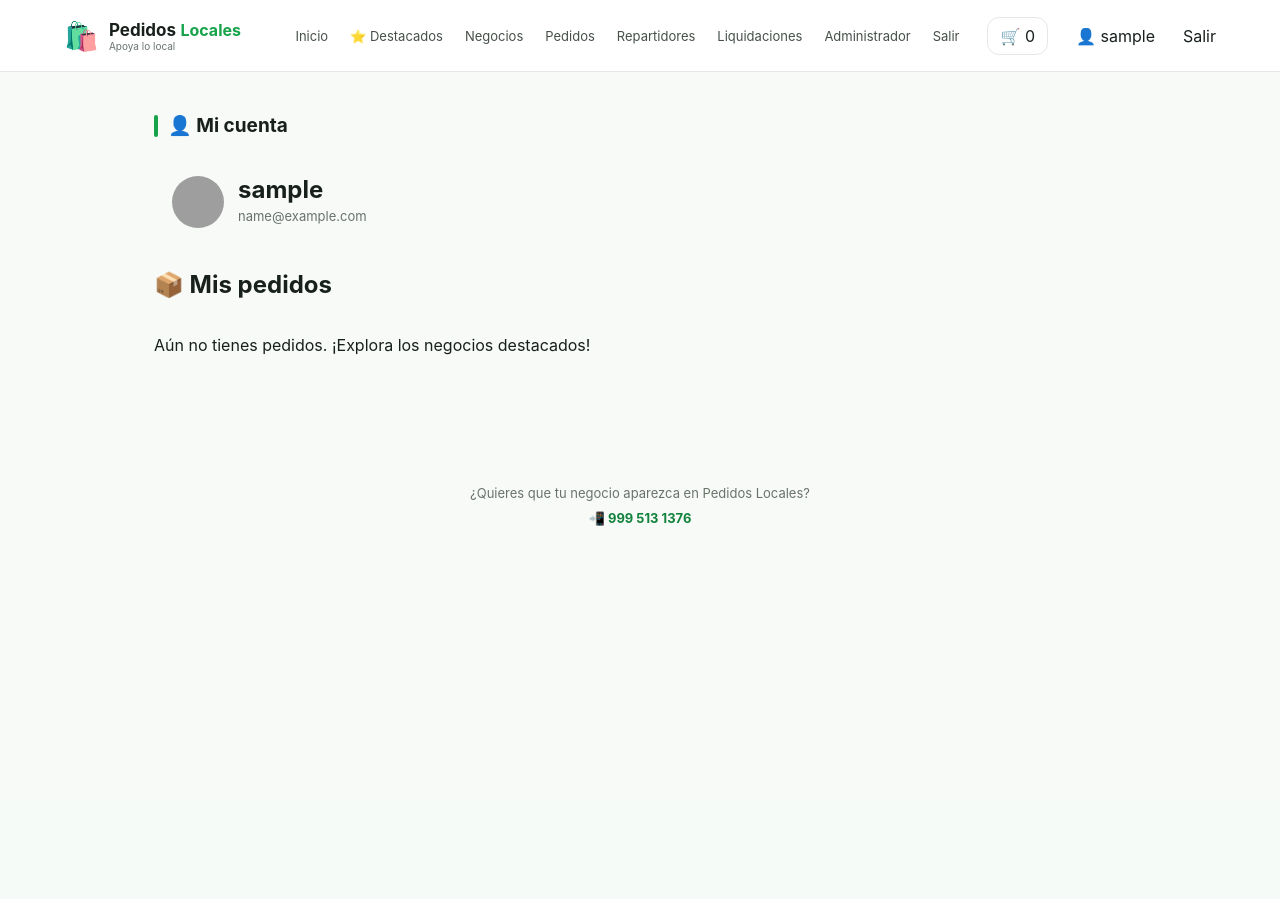
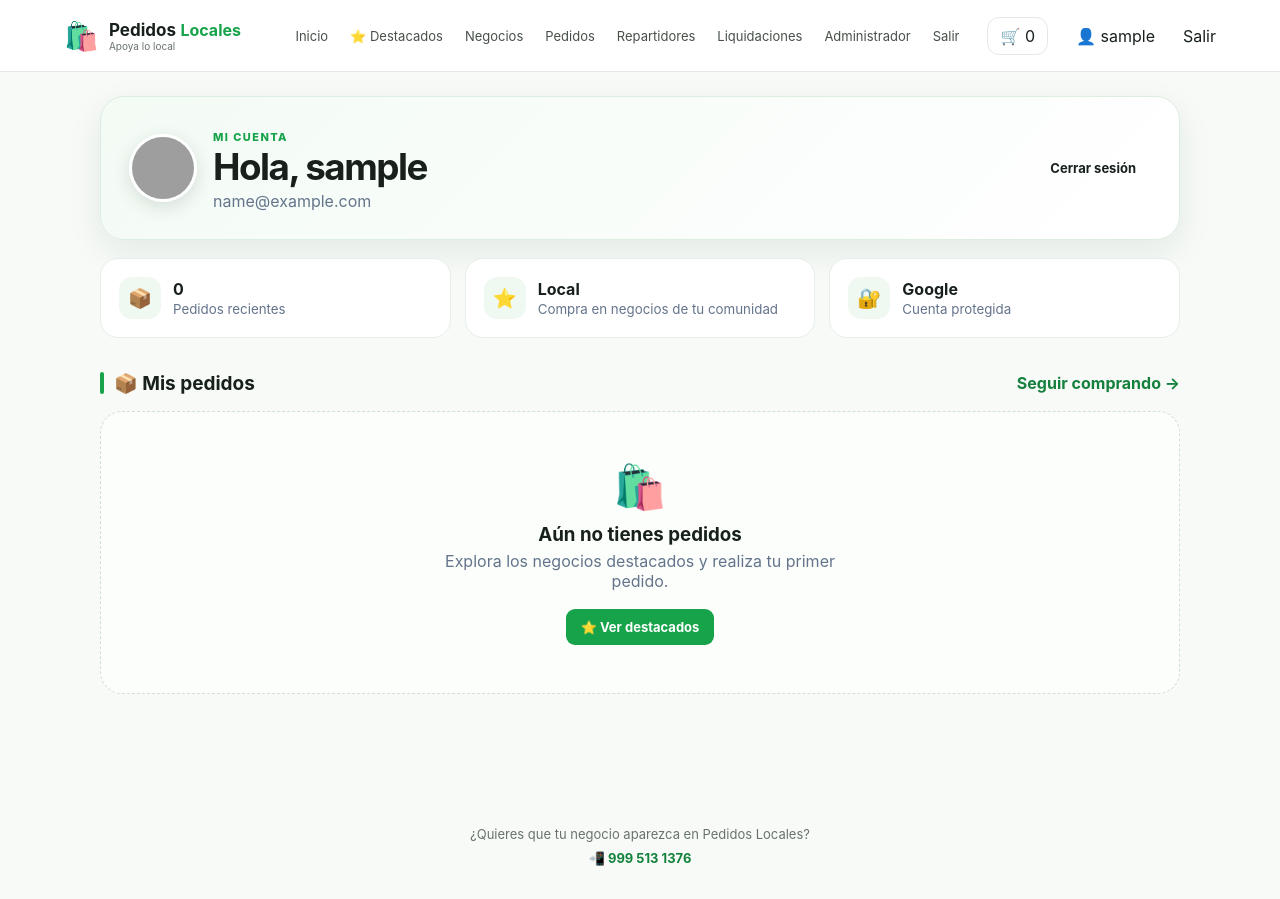
Before and after one commit to hugoapps89/pedidos-locales, a Flask app: page /cuenta in a window 1280 px wide. Before the commit the page ends 526 px from the top, so only its background shows below. Run offline with Flask 3, Linux system fonts and the light colour scheme; the visitor is signed in with stand-in values (Sample User, id 1); data comes from the database, SQL or seed files in the repository; data that the repository does not hold is empty; some libraries are stand-ins or nearby versions; grey boxes are pictures that could not be loaded.

Commit message:
Mejora interfaz de cuenta y negocios destacados

```diff
--- a/static/css/animations.css
+++ b/static/css/animations.css
@@ -68,3 +68,45 @@
   from { opacity: 0; transform: translateY(8px) scale(.985); }
   to { opacity: 1; transform: translateY(0) scale(1); }
 }
+
+/* UI moderna: cuenta + prioridad visual para destacados */
+.account-page{max-width:1120px;margin:0 auto;padding:24px 20px 60px}
+.account-header{display:flex;align-items:center;justify-content:space-between;gap:20px;padding:28px;border-radius:24px;background:linear-gradient(135deg,#f3fbf5,#fff);border:1px solid #dceee0;box-shadow:0 12px 35px rgba(20,45,28,.08)}
+.account-profile{display:flex;align-items:center;gap:16px}
+.account-profile h1{margin:3px 0 4px;font-size:clamp(1.7rem,4vw,2.3rem)}
+.account-profile p{margin:0;color:#64748b}
+.account-avatar{width:68px;height:68px;border-radius:50%;object-fit:cover;border:3px solid #fff;box-shadow:0 5px 18px rgba(20,45,28,.14)}
+.account-avatar-fallback{display:grid;place-items:center;background:#e8f5eb;font-size:1.8rem}
+.account-logout{white-space:nowrap}
+.account-summary{display:grid;grid-template-columns:repeat(3,1fr);gap:14px;margin:18px 0 34px}
+.account-stat{display:flex;align-items:center;gap:12px;padding:18px;border-radius:18px;background:#fff;border:1px solid #e7eee9}
+.account-stat>span{width:42px;height:42px;display:grid;place-items:center;border-radius:13px;background:#f0f8f2;font-size:1.2rem}
+.account-stat strong,.account-stat small{display:block}
+.account-stat small{margin-top:2px;color:#64748b}
+.account-orders .section-title{margin-bottom:16px}
+.account-back{color:#15803d;font-weight:700;text-decoration:none}
+.account-order-list{display:grid;gap:12px}
+.account-order-card{display:grid;grid-template-columns:auto 1fr auto;align-items:center;gap:16px;padding:18px;border:1px solid #e6ece8;border-radius:18px;background:#fff;box-shadow:0 6px 22px rgba(20,45,28,.055)}
+.order-icon{width:48px;height:48px;display:grid;place-items:center;border-radius:14px;background:#f0f8f2;font-size:1.35rem}
+.order-top{display:flex;align-items:center;gap:8px;flex-wrap:wrap}
+.order-number{font-size:.76rem;font-weight:800;letter-spacing:.04em;color:#64748b}
+.order-status{padding:4px 9px;border-radius:999px;background:#eaf7ed;color:#15803d;font-size:.72rem;font-weight:800}
+.order-main h3{margin:5px 0 2px}.order-main p{margin:0;color:#64748b;font-size:.88rem}
+.order-total{text-align:right}.order-total strong{display:block;margin-bottom:8px;font-size:1.08rem}
+.account-empty{padding:48px 20px;text-align:center;border:1px dashed #cfe1d3;border-radius:22px;background:#fbfefb}
+.account-empty>div{font-size:2.7rem}.account-empty h3{margin:10px 0 5px}.account-empty p{margin:0 auto 18px;max-width:440px;color:#64748b}
+#destacados{position:relative;scroll-margin-top:90px;padding-top:8px}
+#destacados .section-title h2{font-size:clamp(1.45rem,3vw,2rem)}
+#destacados .business-grid{grid-template-columns:repeat(auto-fit,minmax(300px,1fr));gap:20px}
+#destacados .business-card{border:1px solid #d9eadc;box-shadow:0 10px 30px rgba(20,45,28,.09)}
+#destacados .business-card:hover{transform:translateY(-5px);box-shadow:0 18px 40px rgba(20,45,28,.14)}
+#destacados .business-banner{min-height:155px}
+#destacados .featured-label{display:inline-flex;align-items:center;gap:5px;margin-bottom:5px;color:#15803d;font-size:.72rem;font-weight:900;letter-spacing:.05em}
+#destacados::after{content:"";display:block;height:1px;margin:34px 0 4px;background:linear-gradient(90deg,transparent,#dce9df,transparent)}
+@media (max-width:720px){
+.account-header{align-items:flex-start;flex-direction:column}
+.account-summary{grid-template-columns:1fr}
+.account-order-card{grid-template-columns:auto 1fr}
+.order-total{grid-column:1/-1;display:flex;align-items:center;justify-content:space-between;gap:12px;text-align:left}
+.order-total strong{margin:0}
+}
--- a/templates/user_account.html
+++ b/templates/user_account.html
@@ -1,3 +1,62 @@
 {% extends "base.html" %}
 {% block title %}Mi cuenta · Pedidos Locales{% endblock %}
-{% block content %}<main class="section"><div class="section-title"><div><span class="line"></span><h2>👤 Mi cuenta</h2></div></div><div class="business-info" style="max-width:760px;margin-bottom:24px"><div style="display:flex;align-items:center;gap:14px">{% if user_picture %}<img src="{{ user_picture }}" alt="" style="width:52px;height:52px;border-radius:50%">{% endif %}<div><h2 style="margin:0">{{ user_name }}</h2><p style="margin:4px 0">{{ user_email }}</p></div></div></div><h2>📦 Mis pedidos</h2><div class="business-grid">{% for p in pedidos %}<article class="business-card"><div class="business-info"><div class="featured-label">PEDIDO #{{ p.id }}</div><h3>{{ p.business_name }}</h3><p>{{ p.created_at }} · {{ p.status }}</p><div class="card-bottom"><span class="rating">${{ "%.2f"|format(p.total) }}</span><a class="btn primary" href="{{ url_for('confirmado',order_id=p.id) }}">Ver pedido</a></div></div></article>{% else %}<p>Aún no tienes pedidos. ¡Explora los negocios destacados!</p>{% endfor %}</div></main>{% endblock %}
+{% block content %}
+<main class="account-page">
+  <section class="account-header">
+    <div class="account-profile">
+      {% if user_picture %}
+      <img class="account-avatar" src="{{ user_picture }}" alt="Foto de {{ user_name }}">
+      {% else %}
+      <div class="account-avatar account-avatar-fallback">👤</div>
+      {% endif %}
+      <div>
+        <span class="eyebrow">MI CUENTA</span>
+        <h1>Hola, {{ user_name }}</h1>
+        <p>{{ user_email }}</p>
+      </div>
+    </div>
+    <a class="btn account-logout" href="{{ url_for('user_logout') }}">Cerrar sesión</a>
+  </section>
+
+  <section class="account-summary">
+    <div class="account-stat"><span>📦</span><div><strong>{{ pedidos|length }}</strong><small>Pedidos recientes</small></div></div>
+    <div class="account-stat"><span>⭐</span><div><strong>Local</strong><small>Compra en negocios de tu comunidad</small></div></div>
+    <div class="account-stat"><span>🔐</span><div><strong>Google</strong><small>Cuenta protegida</small></div></div>
+  </section>
+
+  <section class="account-orders">
+    <div class="section-title">
+      <div><span class="line"></span><h2>📦 Mis pedidos</h2></div>
+      <a class="account-back" href="{{ url_for('inicio') }}">Seguir comprando →</a>
+    </div>
+    {% if pedidos %}
+    <div class="account-order-list">
+      {% for p in pedidos %}
+      <article class="account-order-card">
+        <div class="order-icon">🛍️</div>
+        <div class="order-main">
+          <div class="order-top">
+            <span class="order-number">PEDIDO #{{ p.id }}</span>
+            <span class="order-status">{{ p.status|replace('_',' ')|capitalize }}</span>
+          </div>
+          <h3>{{ p.business_name }}</h3>
+          <p>{{ p.created_at }}</p>
+        </div>
+        <div class="order-total">
+          <strong>${{ "%.2f"|format(p.total) }}</strong>
+          <a class="btn primary btn-small" href="{{ url_for('confirmado',order_id=p.id) }}">Ver pedido</a>
+        </div>
+      </article>
+      {% endfor %}
+    </div>
+    {% else %}
+    <div class="account-empty">
+      <div>🛍️</div>
+      <h3>Aún no tienes pedidos</h3>
+      <p>Explora los negocios destacados y realiza tu primer pedido.</p>
+      <a class="btn primary" href="{{ url_for('inicio') }}#destacados">⭐ Ver destacados</a>
+    </div>
+    {% endif %}
+  </section>
+</main>
+{% endblock %}
```
